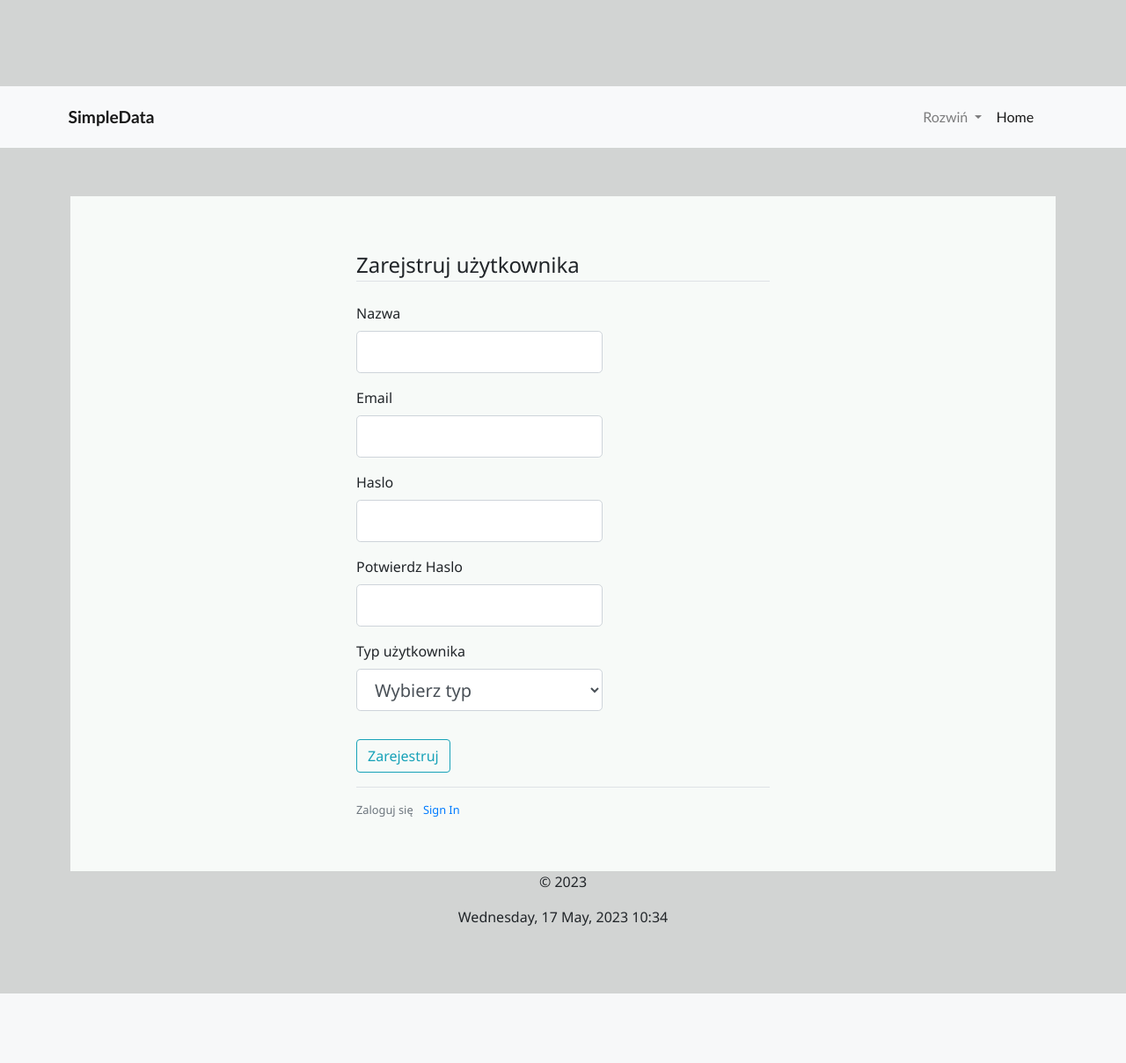
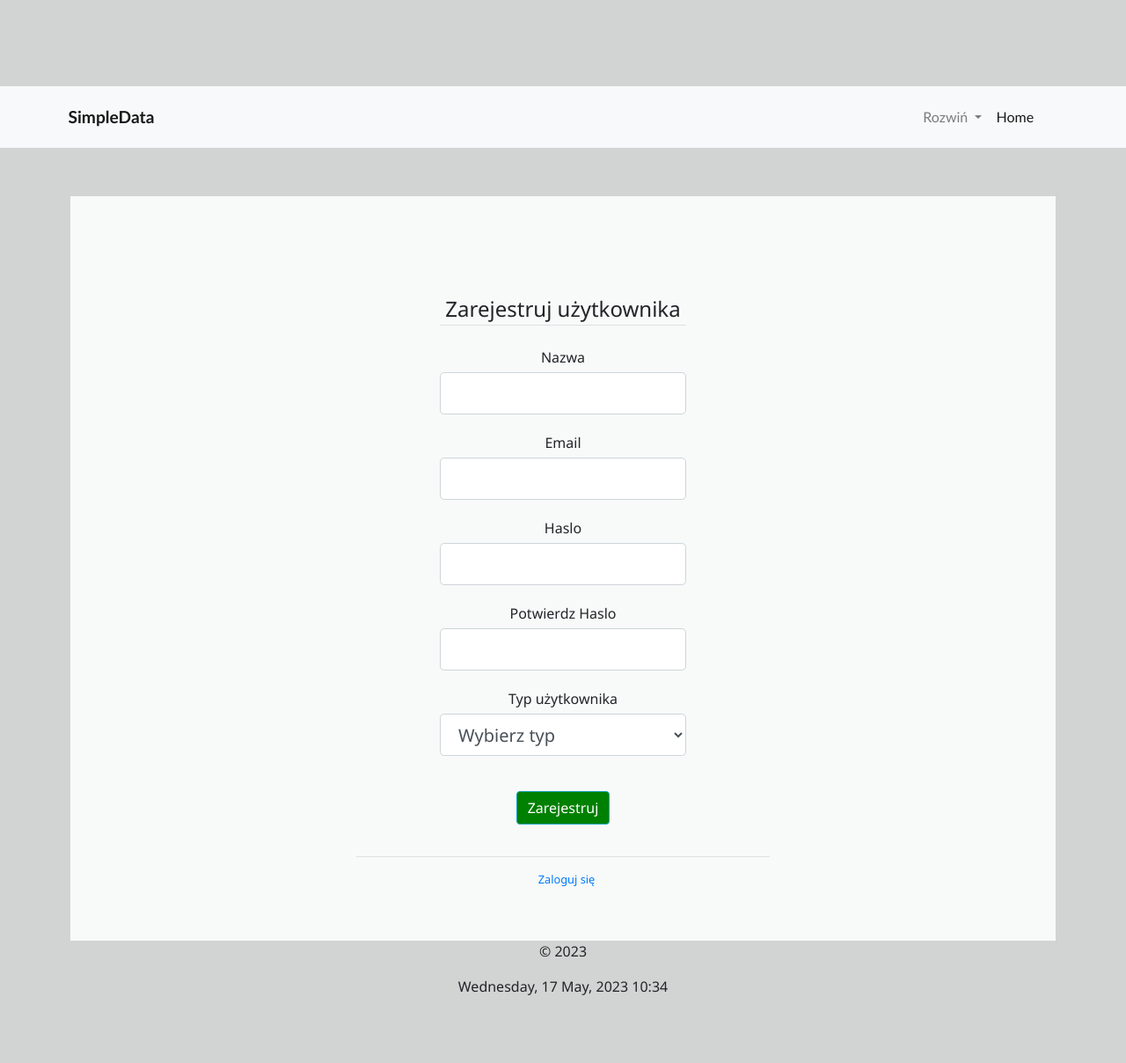
Before and after one commit to Grgor92/Aplikacja-Baz-Danych-Projekt, a Flask app: page /rejestruj in a window 1280 px wide. Shown: the whole page at 88% size. Before the commit the page ends 1129 px from the top, so only its background shows below. Run offline with Flask 3, Linux system fonts and the light colour scheme; parts of the project's set-up code (start-up, migrations or seed data) failed here and were passed over; some libraries are stand-ins or nearby versions.

Commit message:
Ukończenie panelu ustawień użytkownika(dokonuje zmian w bazie) + css do formularzy logowania, rejestracji i dodawania nowych elementów.

```diff
--- a/SimpleData-Projekt/SimpleData/forms.py
+++ b/SimpleData-Projekt/SimpleData/forms.py
@@ -87,8 +87,9 @@ class magazyn_towar(FlaskForm):
 class moje_ustawienia(FlaskForm):
     username = StringField('Nazwa', validators=[DataRequired()])
     email = StringField('Email', validators=[DataRequired(), Email()])
-    password = PasswordField('Hasło', validators=[DataRequired()])
-    password2 = PasswordField('Powtórz hasło', validators=[DataRequired(), EqualTo('password')])
+    password = PasswordField('Stare hasło', validators=[DataRequired()])
+    new_password = PasswordField('Nowe hasło', validators=[DataRequired()])
+    confirm_password = PasswordField('Powtórz hasło', validators=[DataRequired(), EqualTo('new_password')])
     submit = SubmitField('Zapisz')
 
 #class Dodaj_dok(FlaskForm):
--- a/SimpleData-Projekt/SimpleData/static/site.css
+++ b/SimpleData-Projekt/SimpleData/static/site.css
@@ -13,10 +13,10 @@
     padding: 15px;
 }
 
-    .navbar a {
-        text-decoration: none;
-        color: inherit;
-    }
+.navbar a {
+    text-decoration: none;
+    color: inherit;
+}
 
 .navbar-brand {
     font-size: 1.2em;
@@ -48,6 +48,7 @@ body {
     padding-bottom: 20px;
     background-color: #d2d4d3;
 }
+
 .container {
     background-color: #f7faf8;
     padding:60px;
@@ -89,9 +90,11 @@ input[type="checkbox"].input-validation-error {
 .validation-summary-valid {
     display: none;
 }
+
 .form-inline .form-group label {
     text-align: center;
 }
+
 #add-record-btn {
     float: left;
     margin-bottom: 10px;
@@ -101,6 +104,7 @@ input[type="checkbox"].input-validation-error {
     padding: 10px;
     cursor: pointer;
 }
+
 .popup {
     position: fixed;
     left: 0;
@@ -117,6 +121,7 @@ input[type="checkbox"].input-validation-error {
 .popup.active {
     display: block;
 }
+
 .popup .content {
     background-color: #fff;
     padding: 20px;
@@ -146,6 +151,7 @@ input[type="checkbox"].input-validation-error {
 .popup button {
     padding: 10px 20px;
 }
+
 .search-form {
     text-align: center;
 }
@@ -188,3 +194,30 @@ input[type="checkbox"].input-validation-error {
     margin-right: auto;
     display: block;
 }
+
+.content-section {
+    margin-top: 50px;
+    text-align: center;
+    display: flex;
+    flex-direction: column;
+    align-items: center;
+}
+
+
+.form-group {
+    margin-bottom: 20px;
+}
+
+.form-control-label {
+    display: block;
+    margin-bottom: 5px;
+}
+
+.invalid-feedback {
+    color: red;
+}
+
+.btn {
+    background-color: green;
+    color: white;
+}
--- a/SimpleData-Projekt/SimpleData/templates/layout.html
+++ b/SimpleData-Projekt/SimpleData/templates/layout.html
@@ -54,7 +54,7 @@
 
                         <div class="dropdown-divider"></div>
                         {% if current_user.is_authenticated %}
-                        <a class="dropdown-item" href="{{url_for('ustawieniakont')}}">Ustawienia <span class="sr-only">(current)</span></a>
+                        <a class="dropdown-item" href="{{url_for('ustawienia_kont')}}">Ustawienia <span class="sr-only">(current)</span></a>
                         {% endif %}
                     </div>
                 </li>
--- a/SimpleData-Projekt/SimpleData/templates/rejestr.html
+++ b/SimpleData-Projekt/SimpleData/templates/rejestr.html
@@ -2,12 +2,11 @@
 {% block content %}
 <div class="col-md-6" style="margin:auto">
     <div class="content-section">
-        <form method="POST" action="">
+        <form method="POST" action="" class="text-center">
             {{ form.hidden_tag() }}
             <fieldset class="form-group">
-                <legend class="border-bottom mb-4">Zarejstruj użytkownika</legend>
+                <legend class="border-bottom mb-4">Zarejestruj użytkownika</legend>
                 <div class="form-group">
-
                     {{ form.Nazwa.label(class="form-control-label") }}
                     {% if form.Nazwa.errors %}
                     {{ form.Nazwa(class="form-control form-control-lg is-invalid") }}
@@ -20,7 +19,6 @@
                     {{ form.Nazwa(class="form-control form-control-lg") }}
                     {% endif %}
                 </div>
-
                 <div class="form-group">
                     {{ form.email.label(class="form-control-label") }}
                     {% if form.email.errors %}
@@ -34,7 +32,6 @@
                     {{ form.email(class="form-control form-control-lg") }}
                     {% endif %}
                 </div>
-
                 <div class="form-group">
                     {{ form.haslo.label(class="form-control-label") }}
                     {% if form.haslo.errors %}
@@ -48,7 +45,6 @@
                     {{ form.haslo(class="form-control form-control-lg") }}
                     {% endif %}
                 </div>
-
                 <div class="form-group">
                     {{ form.haslo2.label(class="form-control-label") }}
                     {% if form.haslo2.errors %}
@@ -81,10 +77,11 @@
             </div>
         </form>
     </div>
-    <div class="border-top pt-3">
+    <div class="border-top pt-3 text-center">
         <small class="text-muted">
-            Zaloguj się <a class="ml-2" href="{{ url_for('login') }}">Sign In</a>
+            <a class="ml-2" href="{{ url_for('login') }}">Zaloguj się</a>
         </small>
     </div>
 </div>
+
 {% endblock %}
--- a/SimpleData-Projekt/SimpleData/views.py
+++ b/SimpleData-Projekt/SimpleData/views.py
@@ -9,8 +9,7 @@ from SimpleData import db, bcrypt
 from .tabele import Uzytkownicy, Kontrahenci, Dokumenty
 from sqlalchemy import inspect, text
 from flask_login import login_user, logout_user, login_required, current_user, fresh_login_required
-
-from flask_bcrypt import Bcrypt
+from flask_bcrypt import Bcrypt, generate_password_hash, check_password_hash
 
 
 #wewnątrz aplikacji
@@ -251,42 +250,33 @@ def magazyn_towar_t():
         form=form
     )
 
-@app.route('/ustawienia')
-@login_required
-def ustawieniakont():
-
-    form = moje_ustawienia()
-    if request.method == 'POST':
-        nazwa = request.form['Nazwa']
-        password = request.form['Hasło']
-        password2 = request.form['Powtórz hasło']
-
-        if not nazwa or not password or not password2:
-            # błędy walidacji
-            pass
-
-        if password != password2:
-            # błędy walidacji
-            pass
-
-        current_user.nazwa = username
-        current_user.set_password(password)
-        db.session.commit()
-
-        # przekierowanie użytkownika na stronę główną ustwaień
-        pass
-    else:
-        return render_template(
-            'ustawienia_kont.html',
-            form=form
-        )
-
-@app.route('/ustawienia')
+@app.route('/ustawienia', methods=['GET', 'POST'])
 @login_required
 def ustawienia_kont():
-    username = current_user.nazwa
-    email = current_user.email
-    return render_template('ustawienia_kont.html', nazwa=username, email=email)
+    form = moje_ustawienia()
+
+    if form.validate_on_submit():
+        current_user.imie = form.username.data
+        current_user.email = form.email.data
+
+        # Sprawdzenie poprawności hasła przed zapisaniem zmian
+        if form.password.data:
+            if check_password_hash(current_user.haslo, form.password.data):
+                # Hasło się zgadza, można zaktualizować
+                new_password_hash = generate_password_hash(form.new_password.data)
+                current_user.haslo = new_password_hash
+            else:
+                flash('Podano nieprawidłowe hasło.', 'error')
+                return redirect(url_for('ustawienia_kont'))
+
+        db.session.commit()
+        flash('Twoje ustawienia zostały zaktualizowane.', 'success')
+        return redirect(url_for('ustawienia_kont'))
+
+    form.username.data = current_user.imie
+    form.email.data = current_user.email
+
+    return render_template('ustawienia_kont.html', form=form, imie=current_user.imie, email=current_user.email)
 
 
 @app.route('/wyszukaj', methods=['POST'])
```
Also changed, not shown: SimpleData-Projekt/SimpleData/templates/login.html (+7 -10 lines), SimpleData-Projekt/SimpleData/templates/ustawienia_kont.html (+24 -12 lines).
